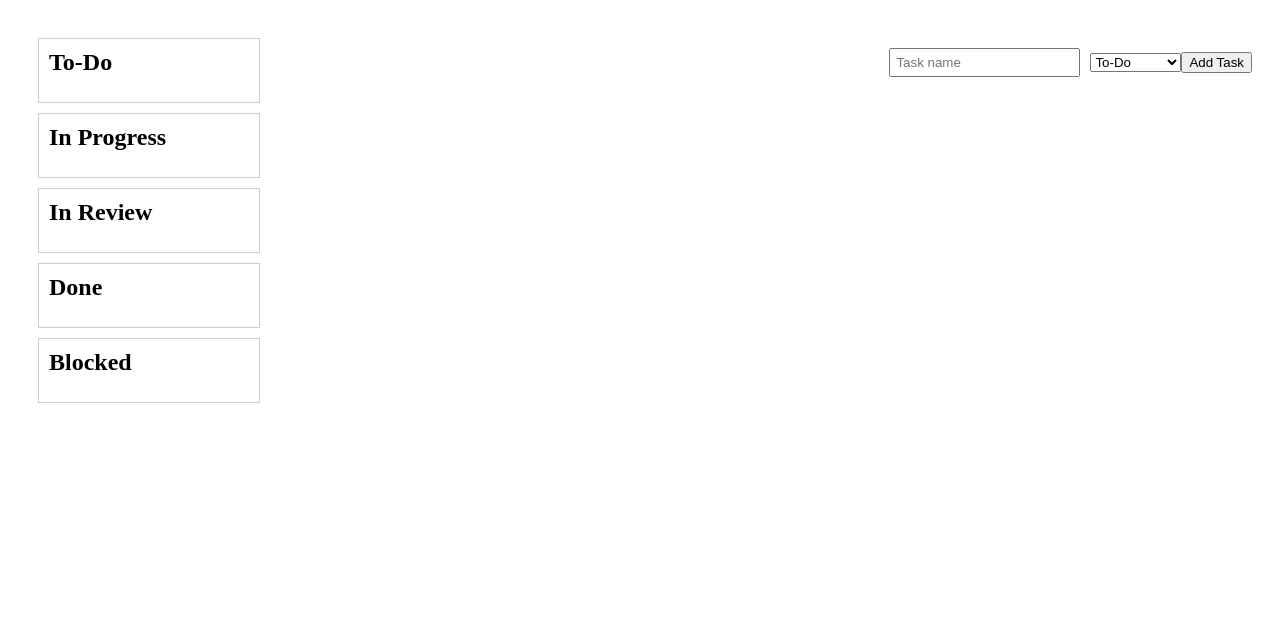
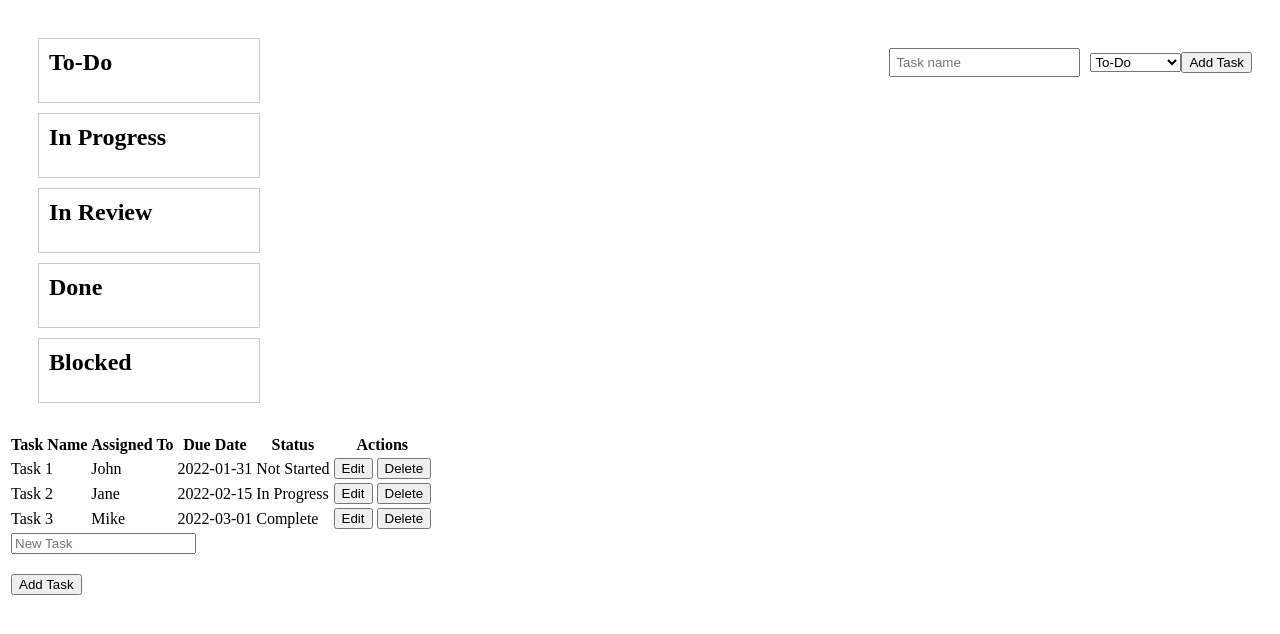
Before and after one commit to GamaGCP/GamaGCP.github.io, a plain HTML site: page index.html in a window 1280 px wide. Drawn offline with Linux system fonts and the light colour scheme.

Commit message:
Update index.html

```diff
--- a/index.html
+++ b/index.html
@@ -42,4 +42,54 @@
     </div>
     <script src="script.js"></script>
   </body>
-</html>
+<table>
+  <thead>
+    <tr>
+      <th>Task Name</th>
+      <th>Assigned To</th>
+      <th>Due Date</th>
+      <th>Status</th>
+      <th>Actions</th>
+    </tr>
+  </thead>
+  <tbody>
+    <tr>
+      <td>Task 1</td>
+      <td>John</td>
+      <td>2022-01-31</td>
+      <td>Not Started</td>
+      <td>
+        <button class="edit-task">Edit</button>
+        <button class="delete-task">Delete</button>
+      </td>
+    </tr>
+    <tr>
+      <td>Task 2</td>
+      <td>Jane</td>
+      <td>2022-02-15</td>
+      <td>In Progress</td>
+      <td>
+        <button class="edit-task">Edit</button>
+        <button class="delete-task">Delete</button>
+      </td>
+    </tr>
+    <tr>
+      <td>Task 3</td>
+      <td>Mike</td>
+      <td>2022-03-01</td>
+      <td>Complete</td>
+      <td>
+        <button class="edit-task">Edit</button>
+        <button class="delete-task">Delete</button>
+      </td>
+    </tr>
+  </tbody>
+  <tfoot>
+    <tr>
+      <td colspan="5">
+        <input type="text" id="new-task" placeholder="New Task">
+        <button id="add-task">Add Task</button>
+      </td>
+    </tr>
+  </tfoot>
+</table>
```
